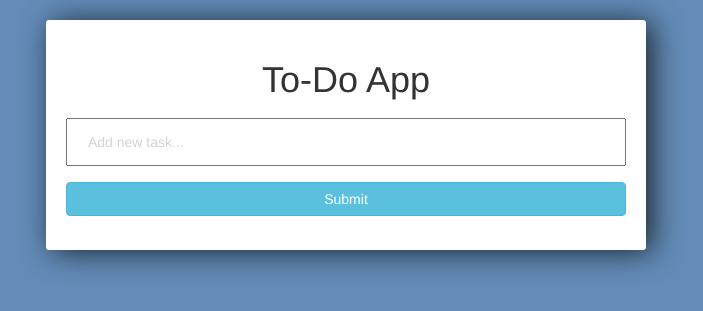
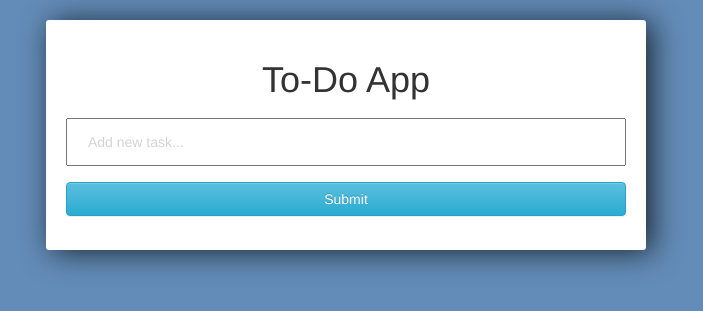
Before and after one commit to Ashish110110/To-Do-App, a Django app: page / in a window 1280 px wide. Shown: the top 311 px of the page, without its empty margins (294-997 px from the left). Run offline with Django 3.2, Linux system fonts and the light colour scheme; data that the repository does not hold is empty; some libraries are stand-ins or nearby versions.

Commit message:
Updataed html file.

```diff
--- a/tasks/templates/tasks/base.html
+++ b/tasks/templates/tasks/base.html
@@ -3,6 +3,7 @@
 	<head>
 		<title>ToDo App</title>
 		<link rel="stylesheet" href="//maxcdn.bootstrapcdn.com/bootstrap/3.2.0/css/bootstrap.min.css">
+	    <link rel="stylesheet" href="//maxcdn.bootstrapcdn.com/bootstrap/3.2.0/css/bootstrap-theme.min.css">
 		<link rel="stylesheet" href="{% static 'css/tasks.css' %}">
 	</head>
 	<body>
```
